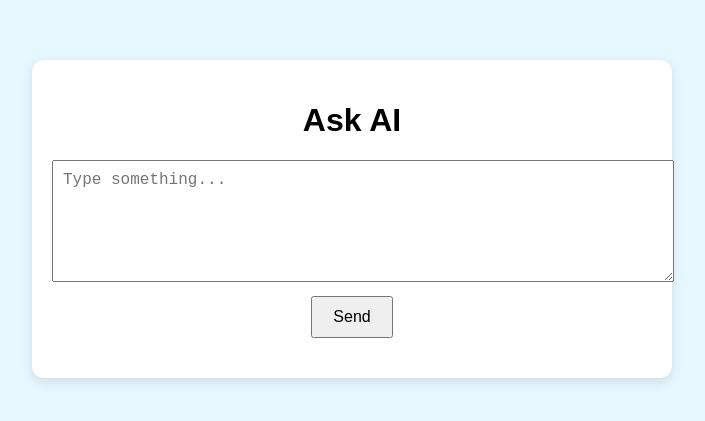
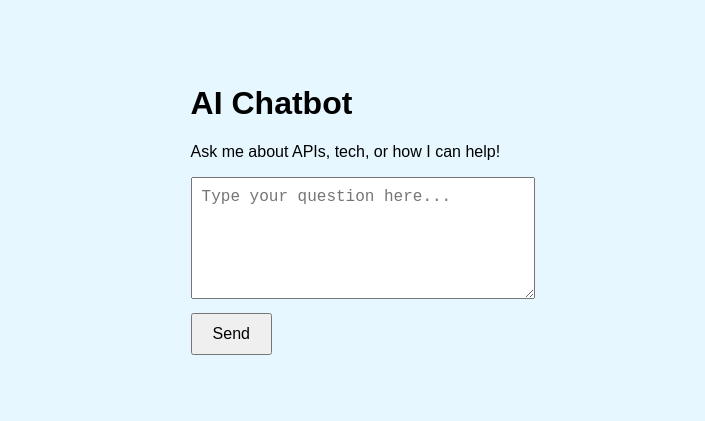
Before and after one commit to sumayyah-j/ai-chatbot, a plain HTML site: page index.html in a window 1280 px wide. Shown: the part 189-610 px from the top of the page, without its empty margins (288-993 px from the left). Drawn offline with Linux system fonts and the light colour scheme.

Commit message:
Update index.html

```diff
--- a/index.html
+++ b/index.html
@@ -3,14 +3,17 @@
 <head>
   <meta charset="UTF-8" />
   <meta name="viewport" content="width=device-width, initial-scale=1.0" />
-  <title>AI Chatbot</title>
+  <title>AI Bot</title>
   <link rel="stylesheet" href="style.css" />
 </head>
 <body>
-  <div class="container">
-    <h1>Ask AI</h1>
-    <textarea id="userInput" placeholder="Type something..."></textarea>
+  <div class="chat-container">
+    <h1>AI Chatbot</h1>
+    <p class="subheading">Ask me about APIs, tech, or how I can help!</p>
+
+    <textarea id="userInput" placeholder="Type your question here..."></textarea>
     <button id="sendBtn">Send</button>
+
     <div id="chatOutput"></div>
   </div>
 
```
